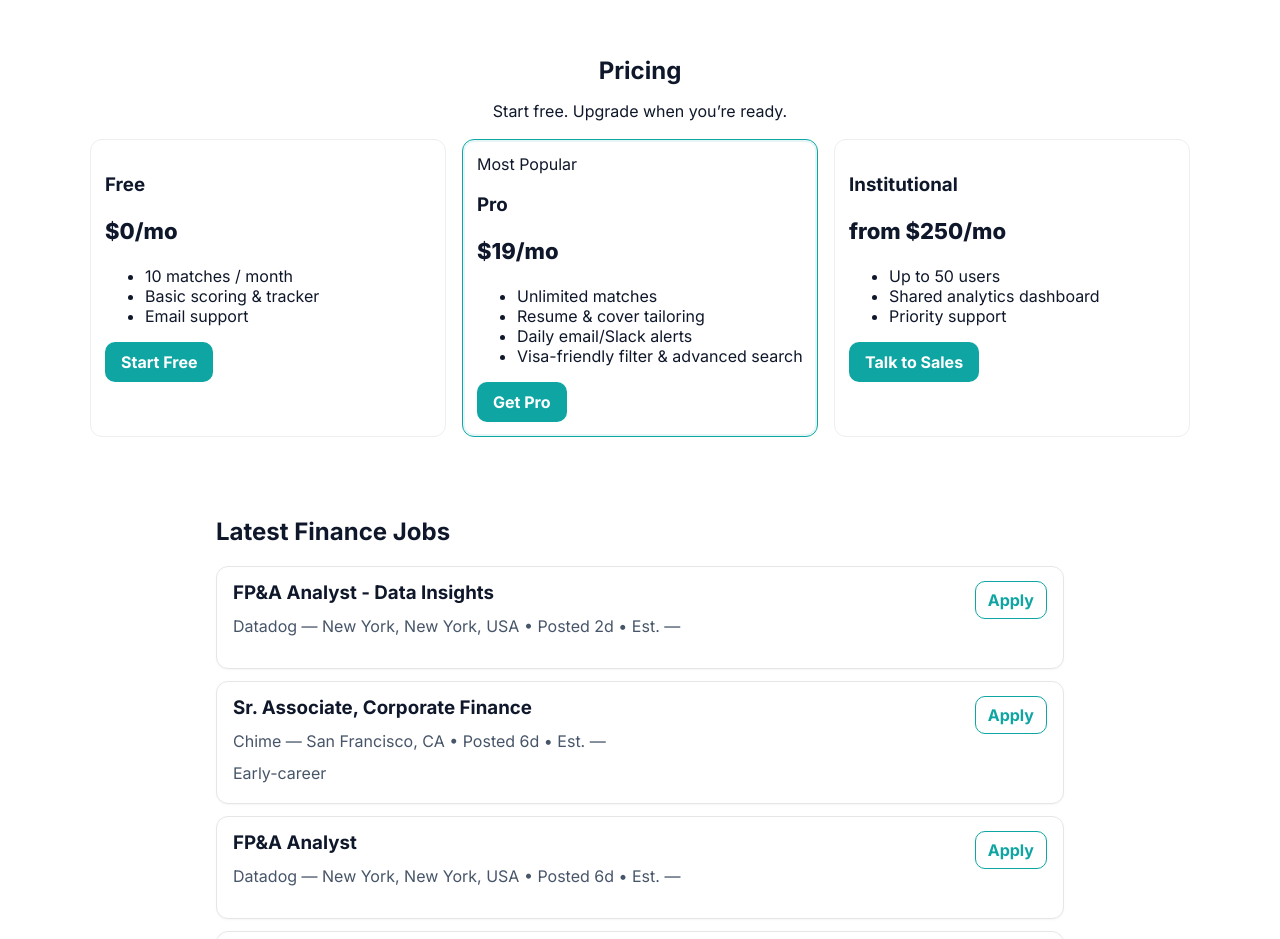
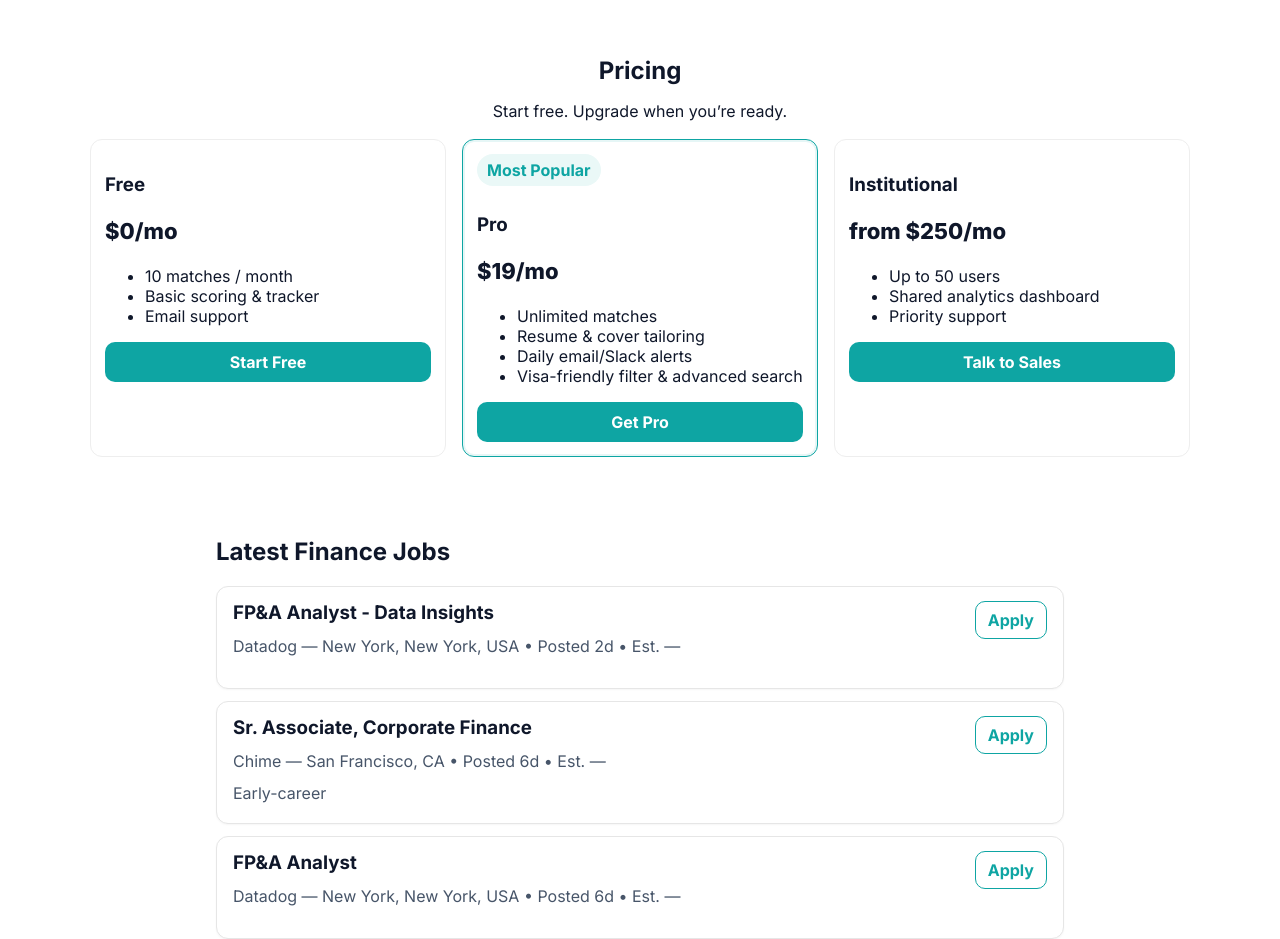
Before and after one commit to araddhyarajput/finmatch-public-, a plain HTML site: page index.html in a window 1280 px wide. Shown: the part 1720-2659 px from the top of the page. Drawn offline with Linux system fonts and the light colour scheme.

Commit message:
Update styles.css

```diff
--- a/styles.css
+++ b/styles.css
@@ -1,6 +1,6 @@
 /* Base */
 * { box-sizing: border-box; }
-html, body { margin:0; padding:0; font-family: Inter, system-ui, -apple-system, Segoe UI, Roboto, Arial, sans-serif; color:#0f172a; }
+html, body { margin:0; padding:0; font-family: Inter, system-ui, -apple-system, Segoe UI, Roboto, Arial, sans-serif; color:#0f172a; background:#fff; }
 a { color:#0ea5a3; }
 .container { max-width:1100px; margin:0 auto; padding:0 16px; }
 
@@ -53,7 +53,7 @@ a { color:#0ea5a3; }
 .ui-card .left .reasons { color:#334155; margin:0; }
 .ui-card .right { display:flex; align-items:center; }
 
-/* NEW: hero “See Jobs” pill (separate class so it never gets cropped) */
+/* Hero “See Jobs” pill (separate class so it won't crop) */
 .pill-link{
   display:inline-flex; align-items:center; justify-content:center;
   padding:10px 14px; border-radius:999px; font-weight:700; white-space:nowrap;
@@ -75,10 +75,20 @@ a { color:#0ea5a3; }
 /* Pricing */
 .pricing { display:grid; grid-template-columns: repeat(auto-fit, minmax(220px,1fr)); gap:16px; }
 .plan { background:#fff; border:1px solid #eee; border-radius:12px; padding:14px; }
+.plan .price { font-weight:800; font-size:22px; }
 .plan-pro { border-color:#0ea5a3; box-shadow: 0 0 0 2px rgba(14,165,163,.1) inset; }
-.plan .price { font-weight:800; font-size:22px; }
+.badge { display:inline-block; background:#eaf8f7; color:#0ea5a3; font-weight:700; padding:6px 10px; border-radius:999px; margin-bottom:8px; }
 
-/* Jobs list + Apply layout */
+/* Interactive pricing cards */
+.pricing .plan{ position:relative; transition: transform .18s ease, box-shadow .18s ease, border-color .18s ease; cursor:pointer; }
+.pricing .plan:hover{ transform: translateY(-4px); box-shadow: 0 10px 24px rgba(2,6,23,.12); }
+.pricing .plan.is-selected{ border-color:#0ea5a3; box-shadow: 0 12px 28px rgba(14,165,163,.22); transform: translateY(-6px); }
+.pricing .plan .btn.btn-block{ display:block; width:100%; text-align:center; transition: transform .12s ease, box-shadow .12s ease, background-color .12s ease; }
+.pricing .plan .btn.btn-block:hover{ transform: translateY(-2px); box-shadow: 0 8px 16px rgba(14,165,163,.28); }
+.pricing .plan .btn.btn-block:active{ transform: translateY(0); box-shadow: inset 0 2px 0 rgba(0,0,0,.06); }
+.pricing .plan.is-selected .badge{ background:#0ea5a3; color:#fff; }
+
+/* Jobs list + Apply alignment */
 #jobsList .job{
   border:1px solid #e6e6e6; border-radius:12px; padding:14px 16px;
   margin-bottom:12px; background:#fff; box-shadow:0 1px 2px rgba(0,0,0,.04);
@@ -90,11 +100,8 @@ a { color:#0ea5a3; }
   padding:8px 12px; border-radius:10px; border:1px solid #0ea5a3; color:#0ea5a3;
 }
 #jobsList .job .apply-link:hover{ background:#0ea5a3; color:#fff; }
-
 @media (min-width: 640px){
-  #jobsList .job{
-    display:grid; grid-template-columns:1fr auto; column-gap:16px; row-gap:6px;
-  }
+  #jobsList .job{ display:grid; grid-template-columns:1fr auto; column-gap:16px; row-gap:6px; }
   #jobsList .job h3, #jobsList .job p{ grid-column:1; }
   #jobsList .job .apply-link{ grid-column:2; grid-row:1 / span 3; align-self:start; }
 }
@@ -108,10 +115,7 @@ a { color:#0ea5a3; }
 
 /* Footer */
 .site-footer{ border-top:1px solid #eaeaea; background:#fff; }
-.footer-inner{
-  display:flex; flex-wrap:wrap; align-items:center; justify-content:space-between;
-  gap:12px; padding:16px 0;
-}
+.footer-inner{ display:flex; flex-wrap:wrap; align-items:center; justify-content:space-between; gap:12px; padding:16px 0; }
 .footer-brand{ display:flex; align-items:center; gap:10px; }
 .footer-links{ display:flex; gap:16px; list-style:none; padding:0; margin:0; }
 .footer-links a{ text-decoration:none; color:#334155; }
```
